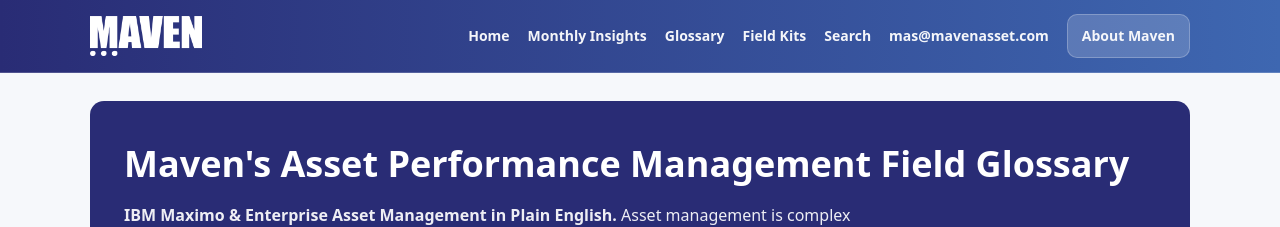
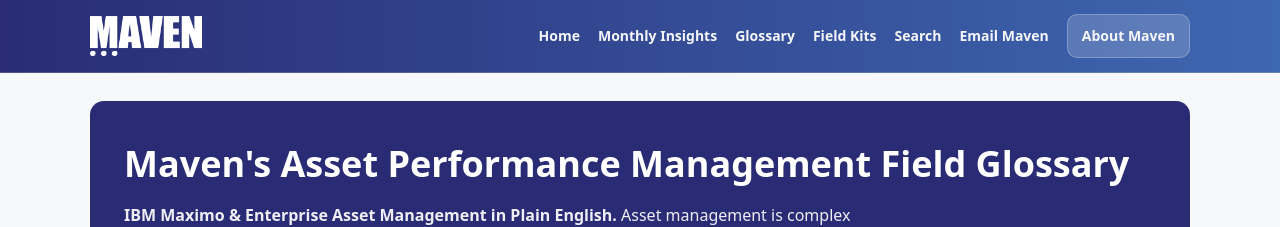
Before and after one commit to Maven-Asset-Management-Insights/content, a Jekyll site: the page built from index.md, in a window 1280 px wide. Shown: the top 227 px of the page. Built offline with Jekyll 4.4.1, drawn with Linux system fonts in a browser that asks for light colours.

Commit message:
Update default.html

```diff
--- a/_layouts/default.html
+++ b/_layouts/default.html
@@ -31,10 +31,9 @@
   <a href="{{ "/glossary" | relative_url }}">Glossary</a>
   <a href="{{ "/field-kits" | relative_url }}">Field Kits</a>
   <a href="{{ "/search/" | relative_url }}">Search</a>
-  <a href="mailto:mas@mavenasset.com" class="email-link">
-    mas@mavenasset.com
-  </a>
-
+ <a class="email-btn" href="mailto:mas@mavenasset.com">
+  Email Maven
+</a>
   <a class="cta" href="https://www.mavenasset.com" target="_blank" rel="noopener">
     About Maven
   </a>
```
